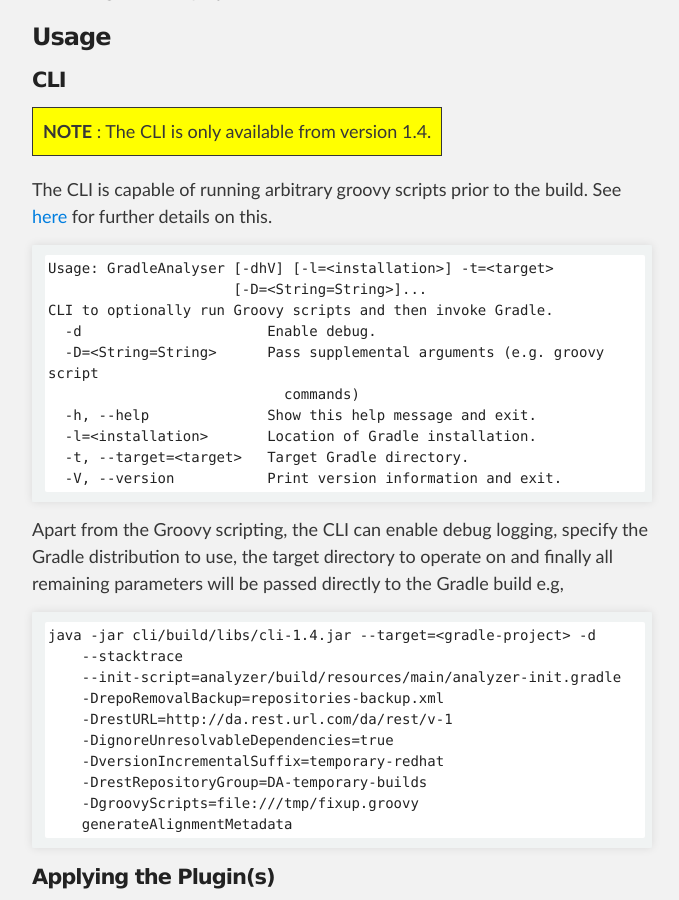
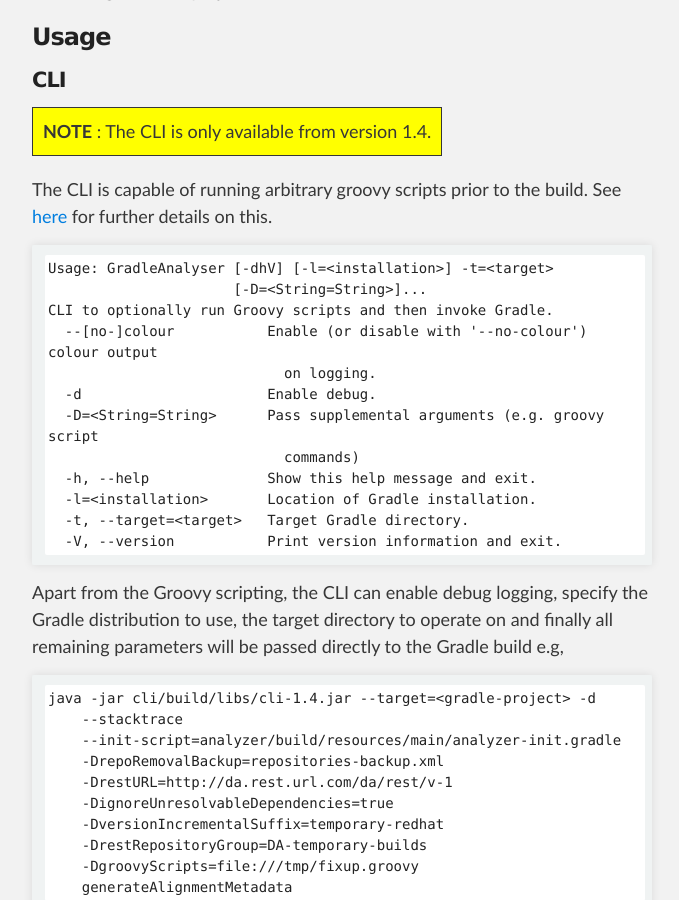
Before and after one commit to project-ncl/gradle-manipulator, a Jekyll site: the page built from index.md, in a window 1280 px wide and 900 px high, scrolled down 863 px. Shown: the whole window, without its empty margins (298-977 px from the left). Built offline with Jekyll 4.4.1, drawn with Linux system fonts in a browser that asks for light colours.

Commit message:
Add doc for colour flag

```diff
--- a/index.md
+++ b/index.md
@@ -33,6 +33,8 @@ The CLI is capable of running arbitrary groovy scripts prior to the build. See [
 Usage: GradleAnalyser [-dhV] [-l=<installation>] -t=<target>
                       [-D=<String=String>]...
 CLI to optionally run Groovy scripts and then invoke Gradle.
+  --[no-]colour           Enable (or disable with '--no-colour') colour output
+                            on logging.
   -d                      Enable debug.
   -D=<String=String>      Pass supplemental arguments (e.g. groovy script
                             commands)
```
